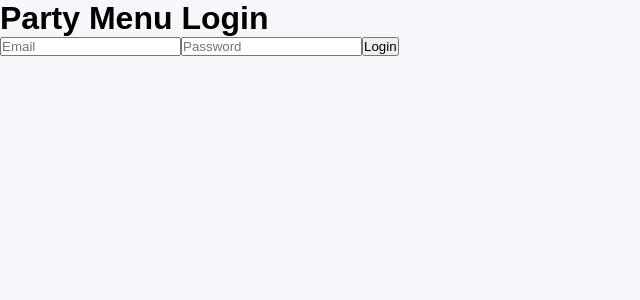
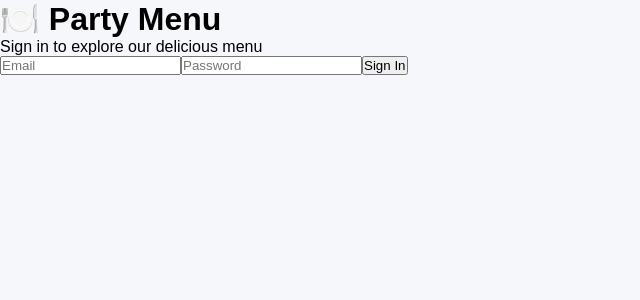
Before and after one commit to hmsupraja/Supraja-s_Party_Menu_Application, a React (Vite) app: page /login in a window 1280 px wide. Shown: the top 300 px of the page, without its empty margins (0-640 px from the left). Built offline with nearby package versions, Linux system fonts and the light colour scheme.

Commit message:
Add saved recipes, diet filter, and improve login functionality

```diff
--- a/src/pages/Login.jsx
+++ b/src/pages/Login.jsx
@@ -4,10 +4,12 @@ function Login(){
     const [email,setEmail]=useState("");
     const [password,setPassword]=useState("");
     const [error,setError]=useState("");
+    const [loading, setLoading] = useState(false);
     const navigate=useNavigate();
     const handleSubmit = async (e) => {
   e.preventDefault();
   setError("");
+  setLoading(true);
 
   try {
     const response = await fetch(
@@ -40,25 +42,55 @@ function Login(){
       navigate("/");
     } else {
       setError(data.message);
+      setLoading(false);
     }
   } catch (error) {
+    setLoading(false);
     setError("Something went wrong. Please try again.");
   }
 };
     return (
   <div className="login-container">
-            <h1>Party Menu Login</h1>
+    <div className="login-card">
+
+      <h1 className="logo">🍽️ Party Menu</h1>
+
+      <p className="subtitle">
+        Sign in to explore our delicious menu
+      </p>
+
       <form onSubmit={handleSubmit}>
-                <input type='email'
+
+        <input
+          type="email"
           placeholder="Email"
           value={email}
-                onChange={(e)=>setEmail(e.target.value)}
+          onChange={(e) => setEmail(e.target.value)}
+          required
         />
-                <input type="password" placeholder="Password" value={password} onChange={(e)=>setPassword(e.target.value)}
+
+        <input
+          type="password"
+          placeholder="Password"
+          value={password}
+          onChange={(e) => setPassword(e.target.value)}
+          required
         />
-                {error && <p>{error}</p>}
-                <button type="submit">Login</button>
+
+        {error && (
+          <p className="error">{error}</p>
+        )}
+
+        <button
+          type="submit"
+          disabled={loading}
+        >
+          {loading ? "Signing in..." : "Sign In"}
+        </button>
+
       </form>
+
+    </div>
   </div>
 );
 }
```
Lines whose indentation alone changed are shown as unchanged.
